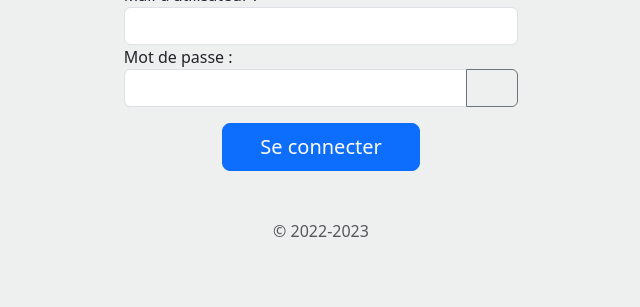
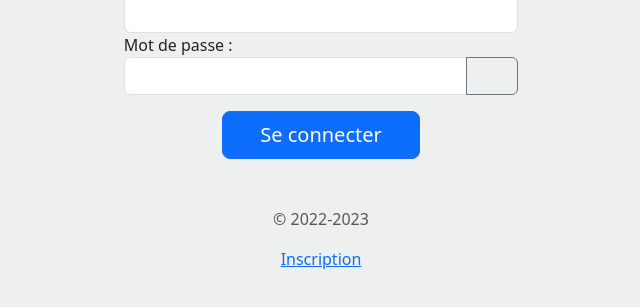
Before and after one commit to WaryMars/App-CRUD-Electron, an Electron app: page connexion.html in a window 1400 px wide. Shown: the part 307-614 px from the top of the page, without its empty margins (421-1061 px from the left). Drawn offline with nearby package versions, Linux system fonts and the light colour scheme; no server answers; some icons are missing.

Commit message:
Add files via upload

```diff
--- a/connexion.html
+++ b/connexion.html
@@ -64,7 +64,7 @@
       </div>
 
       <p class="mt-5 mb-3 text-muted text-center">© 2022-2023</p>
-      <!--<a href="./inscription.html" class="text-center mb4 d-flex flex-column">Inscription</a>-->
+      <a href="./inscription.html" class="text-center mb4 d-flex flex-column">Inscription</a>
     </form>
   </main>
 
```
